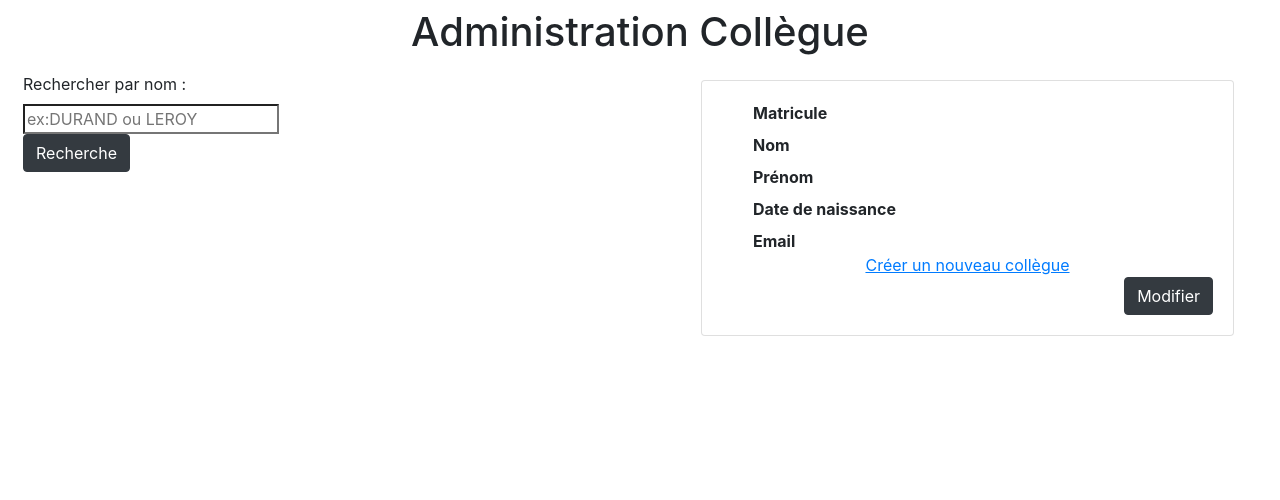
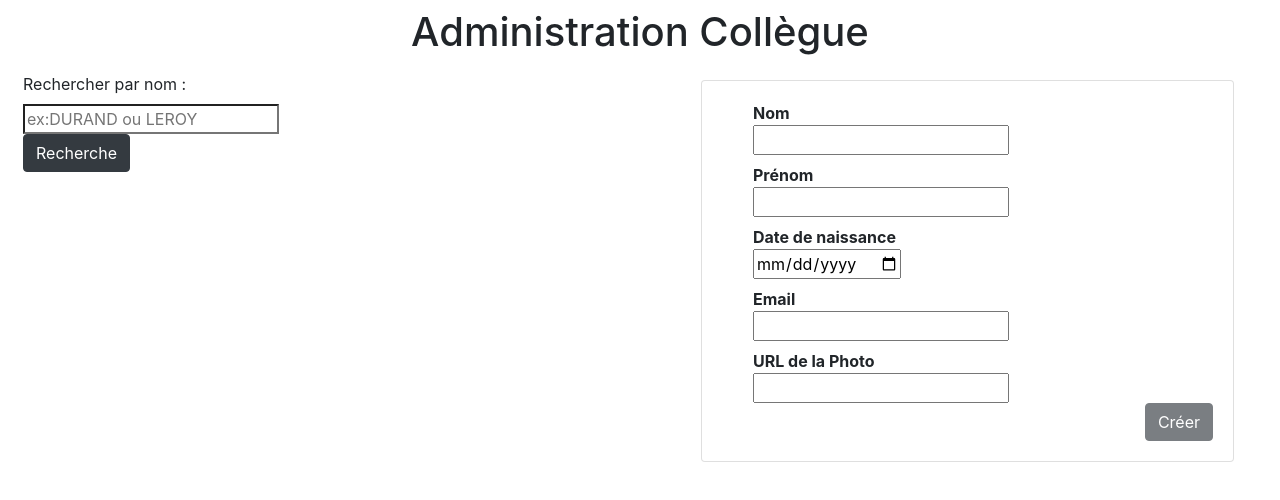
Before and after one commit to ClementSamnael/collegues-front, an Angular app: page / in a window 1280 px wide. Both pictures are taken after a click on the link "Créer un nouveau collègue". Shown: the top 500 px of the page. Built offline with nearby package versions, Linux system fonts and the light colour scheme.

Commit message:
Lien entre les components sans retour

```diff
--- a/src/app/app.component.html
+++ b/src/app/app.component.html
@@ -7,8 +7,6 @@
         <app-rechercher-par-nom></app-rechercher-par-nom>
     </div>
     <div class="col-6">
-
         <app-collegue> </app-collegue>
-
     </div>
 </div>
--- a/src/app/app.component.ts
+++ b/src/app/app.component.ts
@@ -9,4 +9,5 @@ export class AppComponent {
 
   unCollegue = unCollegue;
   title = 'collegues-front';
+
 }
--- a/src/app/collegue/collegue.component.html
+++ b/src/app/collegue/collegue.component.html
@@ -1,3 +1,4 @@
+<div *ngIf="ajoutCol == false; else ajoutBlock">
     <div class="container-row">
         <div class="col-12">
             <div class="card-deck m-3">
@@ -27,7 +28,8 @@
                                                 <dt class="card-text">Email</dt>
                                                 <dd class="card-text">
                                                     <input type="text" [(ngModel)]="collegue.email" name="email"
-                                                    aria-describedby="emailHelp" #saisieTexte #email="ngModel" required>
+                                                        aria-describedby="emailHelp" #saisieTexte #email="ngModel"
+                                                        required>
                                                     <div *ngIf="(email.dirty || email.touched) && email.invalid">
                                                         <small id="emailHelp">Email invalide ou manquant</small>
                                                     </div>
@@ -39,7 +41,8 @@
                                                     aria-describedby="photoUrlHelp" #saisieTexte required minlength="7"
                                                     #photoUrl="ngModel">
                                                 <div *ngIf="(photoUrl.dirty || photoUrl.touched) && photoUrl.invalid">
-                                                <small id="photoUrlHelp">URL de la photo invalide ou manquant</small>
+                                                    <small id="photoUrlHelp">URL de la photo invalide ou
+                                                        manquant</small>
                                                 </div>
                                             </dd>
                                         </ng-template>
@@ -55,7 +58,7 @@
 
                         <div *ngIf="isAvailable; then updateLink else readLink"></div>
                         <ng-template #updateLink>
-                        <div class="text-center" >
+                            <div class="text-center">
                                 <a hidden href="#" (click)="ajouterCollegue()"><u>Créer un nouveau collègue</u></a>
                             </div>
                         </ng-template>
@@ -93,3 +96,7 @@
             </div>
         </div>
     </div>
+</div>
+<ng-template #ajoutBlock>
+    <app-ajouter-collegue (click)="ajouterCollegue()" ></app-ajouter-collegue>
+</ng-template>
--- a/src/app/collegue/collegue.component.ts
+++ b/src/app/collegue/collegue.component.ts
@@ -17,6 +17,8 @@ export class CollegueComponent implements OnInit, OnDestroy {
   actionSub: Subscription;
 
   errorUpdate: boolean = false;
+
+  ajoutCol: boolean = false;
 
   constructor(private _dataSvc: DataService) {
   }
@@ -46,7 +48,10 @@ export class CollegueComponent implements OnInit, OnDestroy {
 
   ajouterCollegue() {
     this.isAvailable = false;
+    this.ajoutCol = true;
   }
+
+
 
   ngOnDestroy() {
     this.actionSub.unsubscribe();
```
Lines whose indentation alone changed are shown as unchanged.
